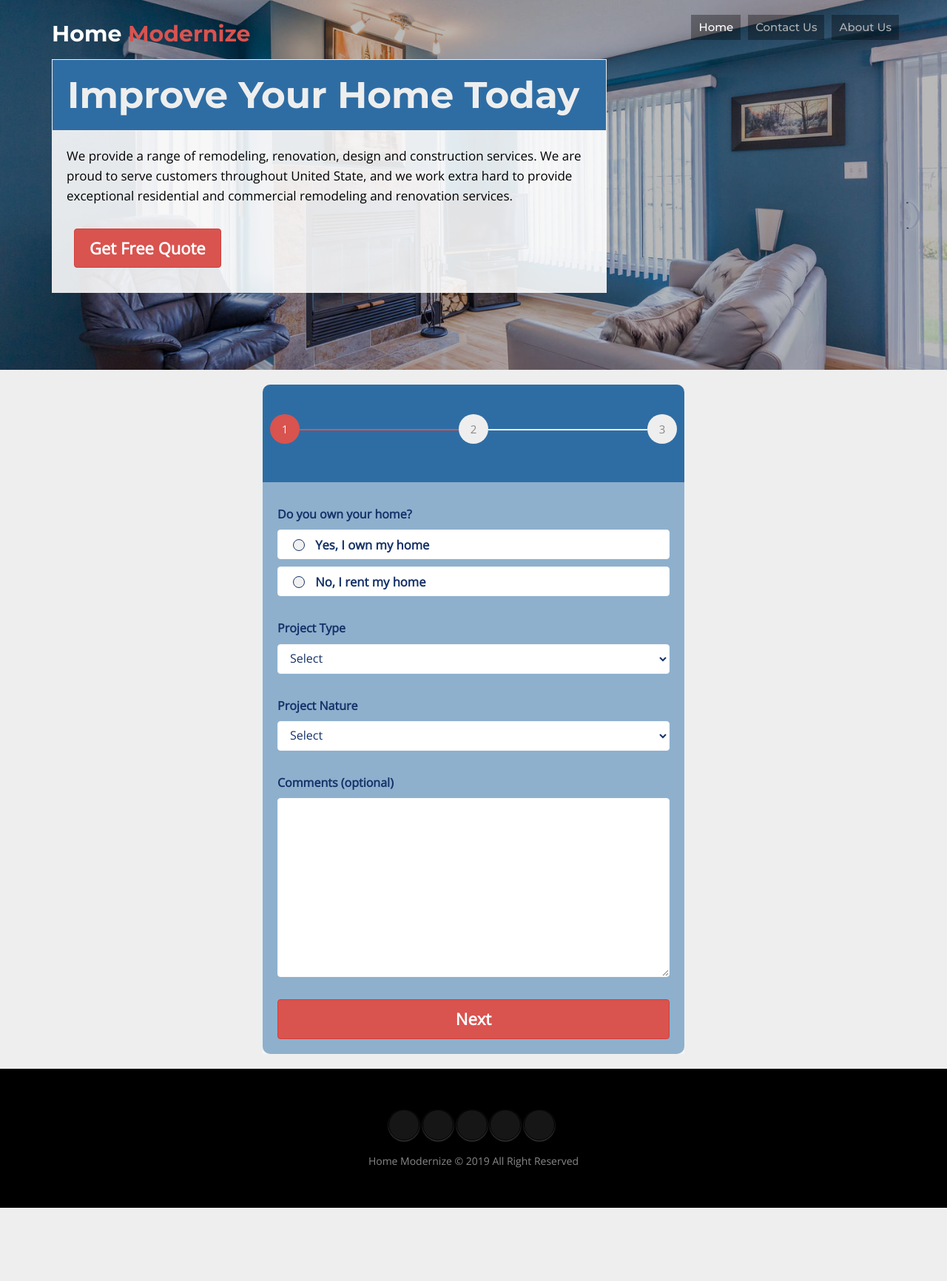
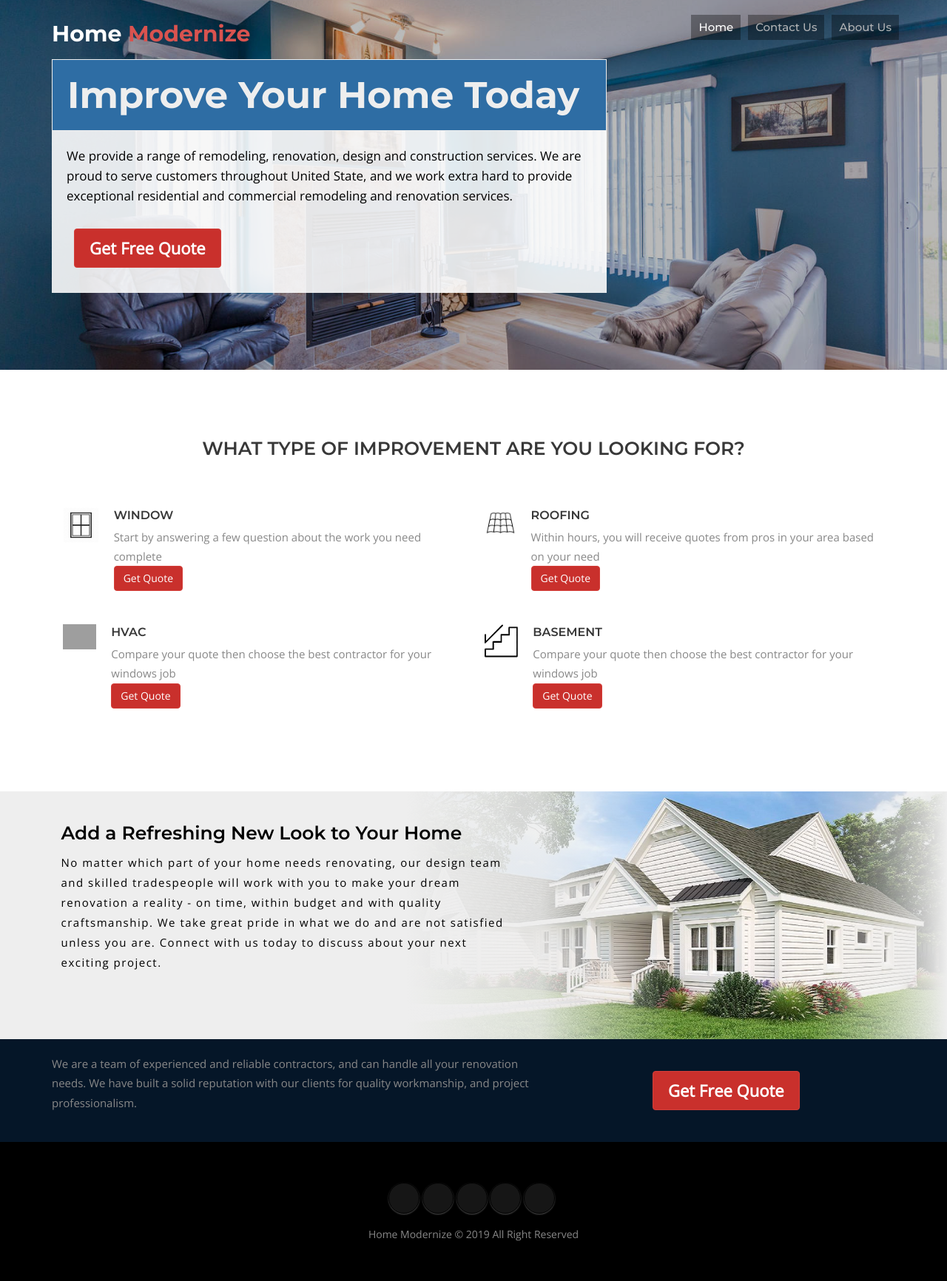
Before and after one commit to feelinggoodlewis/gratis-home-modernize, a PHP site: page / in a window 1280 px wide. Shown: the whole page at 74% size. Before the commit the page ends 1633 px from the top, so only its background shows below. Run offline with PHP 8.4, Linux system fonts and the light colour scheme; some libraries are stand-ins or nearby versions; some web fonts are replaced; grey boxes are pictures that could not be loaded.

Commit message:
modification of the code

```diff
--- a/css/style.css
+++ b/css/style.css
@@ -130,17 +130,6 @@ strong {
    display: table;
 }
 
-/*btn*/
-button {
-   display: inline-block;
-   text-align: center;
-   border-radius: 4px;
-   text-decoration: none;
-   -webkit-transition: opacity .3s ease;
-   transition: opacity .3s ease;
-   border: 1px solid transparent;
-}
-
 .form-control:focus {
    outline: none;
    box-shadow: none;
@@ -913,21 +886,17 @@ fieldset .content-area {
 }
 
 ._progress hr.active {
-   border-color: #d9534f
+   border-color: #c9302c
 }
 
 .mactive {
-   background: #d9534f !important;
+   background: #c9302c !important;
    color: #eee
 }
 
-.btn- .btn-action {
-   width: 100%;
-   font-size: 20px;
-   font-weight: bold;
-   padding: 1rem 0;
+.btn-danger {
    background: #c9302c;
-   color: #fff;
+   outline: none !important;
 }
 
 .middle-section {
@@ -1053,6 +1024,9 @@ fieldset .content-area {
       background: #0005
    }
 
+   .d-flex {
+      display: flex;
+   }
 }
 
 @media only screen and (min-width: 320px) and (max-width: 768px) {
--- a/index.html
+++ b/index.html
@@ -39,24 +39,10 @@
    <link href="css/responsive.css" rel="stylesheet">
    <!-- <script src="https://ajax.googleapis.com/ajax/libs/jquery/1.11.1/jquery.min.js"></script> -->
    <script src="js/vendor/modernizr-2.8.1.min.js"></script>
-   <!-- HTML5 Shim and Respond.js for IE8 support of HTML5 elements and media queries -->
-   <!-- WARNING: Respond.js doesn't work if you view the page via file:// -->
-   <!--[if lt IE 9]>
-    <script src="js/vendor/html5shim.js"></script>
-    <script src="js/vendor/respond.min.js"></script>
-    <![endif]-->
-
 </head>
 
 
 <body>
-
-   <!-- Preloader -->
-   <div id="preloader">
-      <div id="loader"></div>
-   </div>
-   <!--end preloader-->
-
    <div id="main" class="main-content-wraper">
       <div class="main-content-inner">
          <!--start header section-->
@@ -111,7 +97,7 @@
                               provide exceptional residential and commercial remodeling and renovation services.
                            </p>
                            <div class="slider-action-btn">
-                              <a href="#impovement-div" class="page-scroll btn btn-font btn-danger">Get
+                              <a href="#" class="quote_click btn btn-font btn-danger">Get
                                  Free Quote</a>
                            </div>
                         </div>
@@ -124,7 +110,7 @@
             </div> -->
          </section>
          <!--new feature start-->
-         <section class="inside-page d-none" id="home_page">
+         <section class="inside-page" id="home_page">
             <section id="features" class="new-features ptb-90">
                <div class="new-features-one">
                   <div class="container">
@@ -142,7 +128,7 @@
                                     <img src="img/img/window.png">
                                  </div>
                               </div>
-                              <div class="feature-content  " data-id="1">
+                              <div class="feature-content" data-id="1">
                                  <h5>WINDOW</h5>
                                  <p class="mb-0">Start by answering a few question about the work you need complete </p>
                                  <button class="btn btn-danger quote_click" text="window">Get Quote</button>
@@ -232,23 +218,22 @@
             </section>
             <section class="bg-newcolor" style="padding: 2rem 0;">
                <div class="container">
-                  <div class="row">
-                     <div class="col-sm-8  col-md-8 col-lg-7 text-white">
+                  <div class="row d-flex">
+                     <div class="col-sm-8 mb-20 col-md-8 col-lg-7 text-white">
                         We are a team of experienced and reliable contractors,
                         and can handle all your renovation needs. We have built a solid reputation with our
                         clients for quality workmanship, and project professionalism.
                      </div>
-                     <div class="col-sm-4 col-md-4 col-lg-5 text-center">
-                        <button class="btn btn-danger btn-font">Get Free Quote</button>
+                     <div class="col-sm-4 col-md-4 col-lg-5 text-center" style="align-self: center;">
+                        <button class="btn btn-danger btn-font quote_click">Get Free Quote</button>
                      </div>
                   </div>
                </div>
             </section>
          </section>
 
-         <!--end download section-->
          <!-- =======================Get Quote Form========================= -->
-         <section class="inside-page bg-secondary" id="quote_form" style="padding:2rem 0">
+         <section class="inside-page d-none bg-secondary" id="quote_form" style="padding:2rem 0">
             <div class="container">
                <form id="project_form" style="background:#2e6da4; border-radius: 10px;">
                   <fieldset class="" id="fieldset_one">
@@ -270,15 +255,17 @@
                         </p>
                         <div>
                            <p class="qtcolor-text">Do you own your home?</p>
-                           <label>
+                           <label for="yes_home_owner">
                               <p class="form-control">
-                                 <input class="move_next" type="radio" name="cust_field_65" value="yes">
+                                 <input class="move_next" type="radio" id="yes_home_owner" name="cust_field_65"
+                                    value="yes">
                                  <span>Yes, I own my home</span>
                               </p>
                            </label>
-                           <label>
+                           <label for="no_home_owner">
                               <p class="form-control">
-                                 <input class="move_next" type="radio" name="cust_field_65" value="no">
+                                 <input class="move_next" type="radio" id="no_home_owner" name="cust_field_65"
+                                    value="no">
                                  <span>No, I rent my home</span>
                               </p>
                            </label>
@@ -306,11 +293,13 @@
                            </div>
                            <div class="mt-30">
                               <input id="leadid_token" name="universal_leadid" type="hidden" value="" />
-                              <button class="btn btn-danger btn-font" id="next-btn" style="width: 100%;">Next</button>
+                              <button type="button" class="btn btn-danger btn-font" id="next-btn"
+                                 style="width: 100%;">Next</button>
                            </div>
                         </div>
                      </div>
                   </fieldset>
+                  <!-- ==========================Set two -=========================== -->
                   <fieldset class="d-none" id="fieldset_two">
                      <div class="_progress">
                         <div class="mactive">
@@ -339,7 +328,7 @@
                                  <input class="form-control" type="text" name="lname" id="last_name" required>
                               </div>
                               <div class="col-sm-6 mb-20">
-                                 <label for="email" class="qtcolor-text">Emial</label>
+                                 <label for="email" class="qtcolor-text">Email</label>
                                  <input class="form-control" type="email" name="email" id="email" required>
                               </div>
                               <div class="col-sm-6 mb-20">
@@ -357,7 +346,6 @@
                                  <input class="form-control" type="tel" name="mobile" maxlength="14" minlength="14"
                                     id="phone" required>
                               </div>
-                           </div>
                               <div class="col-sm-12">
                                  <label class="text-justify">
                                     <input type="checkbox" name="" id="leadid_tcpa_disclosure" style="zoom:1.3">
@@ -366,17 +354,63 @@
                                        authorize window companies, their contractors and partner companies to contact me
                                        about
                                        home improvement offers by phone calls and text messages to the number I provided
-                                    above. I authorize that these marketing communications may be delivered to me using
+                                       above. I authorize that these marketing communications may be delivered to me
+                                       using
                                        an
-                                    automatic telephone dialing system or by prerecorded message. I understand that my
-                                    consent is not a condition of purchase and that standard message and data rates may
+                                       automatic telephone dialing system or by prerecorded message. I understand that
+                                       my
+                                       consent is not a condition of purchase and that standard message and data rates
+                                       may
                                        apply.
                                     </span>
                               </div>
+                           </div>
                            <div class="mt-30">
-                              <button class="btn-action btn-font btn-danger" id="submit_form" style="width: 100%;"
-                                 disabled>Get
+                              <button type="submit" class="btn btn-font btn-danger" id="submit_form"
+                                 style="width: 100%;" disabled>Get
                                  Quote</button>
+                              <div id="preloader" class="text-center btn-danger d-none">
+                                 <div id="loader"></div>
+                              </div>
+                           </div>
+                        </div>
+                     </div>
+                  </fieldset>
+                  <!-- ==================== Final Screen ===================== -->
+                  <fieldset class="d-none" id="fieldset_three">
+                     <div class="_progress">
+                        <div class="mactive">
+                           <span>1</span>
+                        </div>
+                        <hr class="active">
+                        <div class="mactive">
+                           <span>2</span>
+                        </div>
+                        <hr class="active">
+                        <div class="mactive">
+                           <span>3</span>
+                        </div>
+                     </div>
+                     <div class="content-area bg-blue mt-40">
+                        <div class="row">
+                           <!-- ===================Success Resposne=================== -->
+                           <div class="col-12 d-none api_response" id="submit_success">
+                              <div class="text-center" id="thanks_for" style="margin-top:10px">
+                                 <h2>THANKS FOR YOUR REQUEST</h2>
+                                 <h4 style="margin:50px auto;">One of our agents will be in touch with you shortly.</h4>
+                              </div>
+                           </div>
+                           <!-- ===================Failure Resposne=================== -->
+                           <div class="col-12 d-none api_response" id="submit_fail">
+                              <div class="text-center" id="thanks_for" style="margin-top:10px">
+                                 <h2>Oops!</h2>
+                                 <h5 style="margin:50px auto;" id="network_fail">Something went wrong with your
+                                    submission, please try
+                                    again.</h5>
+                              </div>
+                              <div class="col-12 text-center">
+                                 <button type="button" class="btn btn-danger" id="try_again_btn">Try Again</button>
+                              </div>
                            </div>
                         </div>
                      </div>
@@ -386,16 +420,16 @@
          </section>
 
          <!-- =======================About Us Area ========================= -->
-         <section class="inside-page d-none" id="about_us">
+         <section class="inside-page d-none ptb-40" id="about_us">
             <div class="container">
                <h2>About Us</h2>
-               <p style="line-height:2">
+               <p style="line-height:2;color: #000;">
                   Home Modernize is a leading online portal for homeowners to find and connect with trusted home
                   improvement professionals. We do this by providing content to educate and inspire ideas, as well as
                   by simply connecting you to our network of seasoned home improvement specialists. At
                   Home Modernize, our contractor partners also share our focus in helping customers to not only
-                  improve the look of their home, but also increase the value. Simply fill out the form by <a
-                     href="">clicking
+                  improve the look of their home, but also increase the value. Simply fill out the form by <a href="#"
+                     class="quote_click">clicking
                      here</a> and get multiple competitive quotes from professionals in your area! It is fast and
                   free!
                </p>
```
Also changed, not shown: other parts of css/style.css (+12 -27 lines), js/scripts.js (+44 -201 lines). Lines whose indentation alone changed are shown as unchanged.
